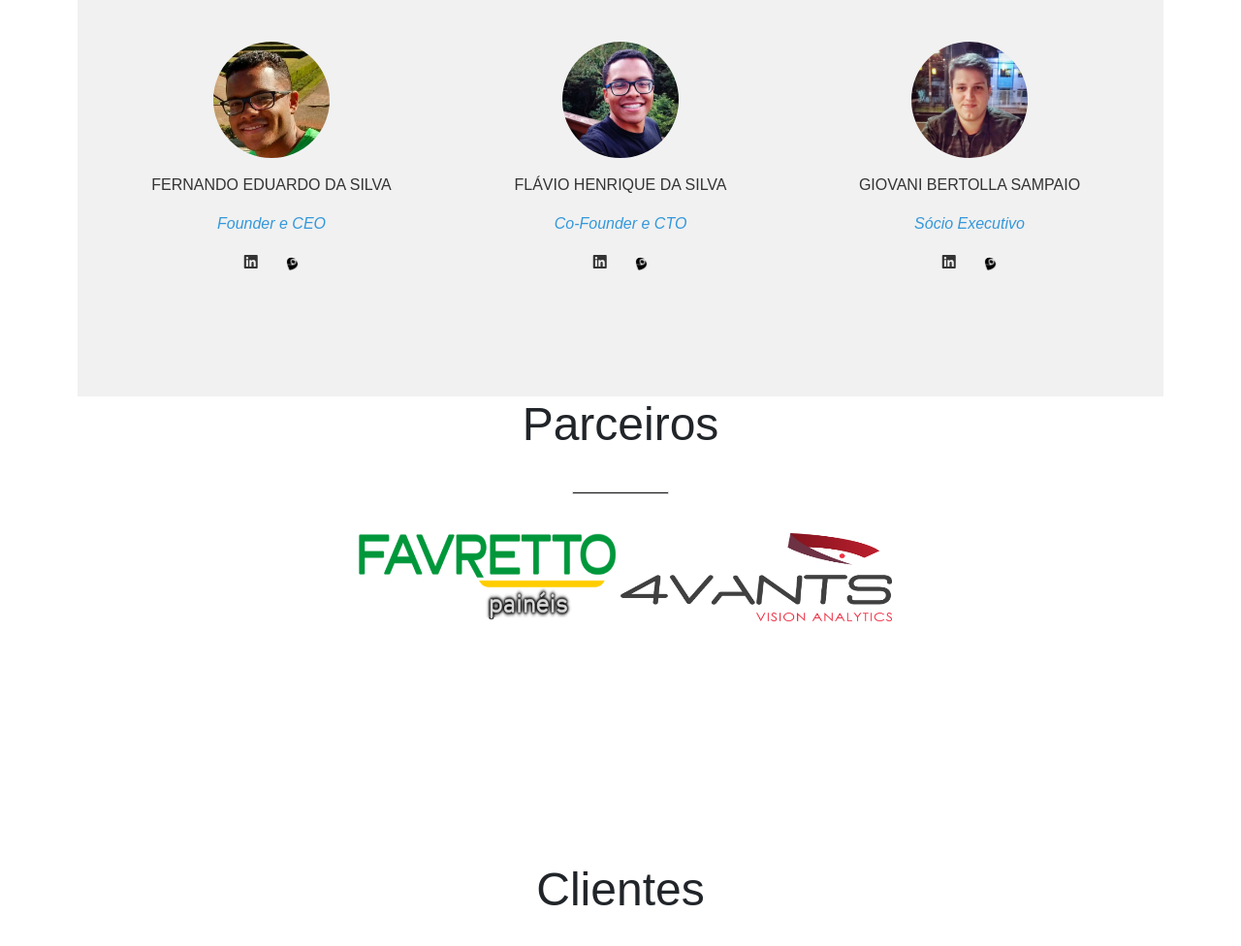
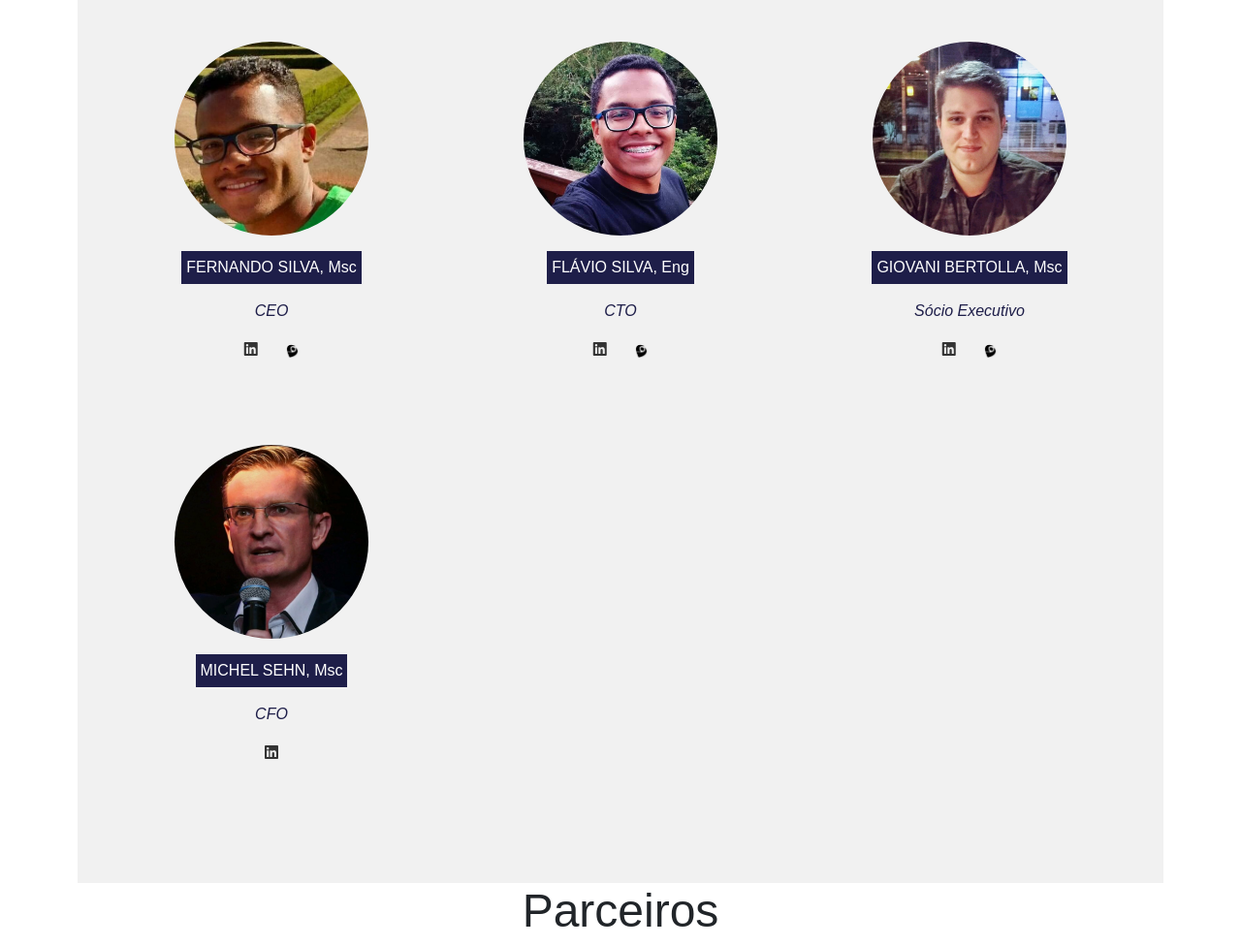
Before and after one commit to AlbertoAlfredo/EYEVISION-Web-Site, a plain HTML site: page index.html in a window 1280 px wide. Shown: the part 6080-7056 px from the top of the page at 97% size. Drawn offline with nearby package versions, Linux system fonts and the light colour scheme; animation ran at ten frames a second; files whose address does not match are found by name; a web font is replaced by a local one.

Commit message:
alteraçoes na equipe

```diff
--- a/css/team.css
+++ b/css/team.css
@@ -28,21 +28,26 @@
   padding: 40px 0;
   transition: 0.4s;
 }
-.pe:hover {
+/* .pe:hover {
   background: #ddd;
-}
+} */
 .pe img {
-  width: 120px;
-  height: 120px;
+  width: 200px;
+  height: 200px;
   border-radius: 50%;
 }
 .p-name {
-  margin: 16px 0;
-  text-transform: uppercase;
+  margin: 16px 20px;
+  padding: 5px;
+  background-color: rgb(30, 30, 73);
+  color: #fff;
+  border-style: none;
 }
 .p-des {
   font-style: italic;
-  color: #3498db;
+  color: rgb(30, 30, 73);
+
+
 }
 .p-sm {
   margin-top: 12px;
--- a/index.html
+++ b/index.html
@@ -63,18 +63,20 @@
       <div class="navbar-nav">
         <a class="nav-link" href="#inicio">Página Inicial</a>
         <a class="nav-link" href="#solucoes">Soluções</a>
-        <a class="nav-link" href="#demonstracao">Demonstração</a>
-        <a class="nav-link" href="./galeria.html">Galeria</a>
-        <a class="nav-link" href="https://eyevisionai.wordpress.com/">Blog Eventos</a>
+        <a class="nav-link" href="#demonstracao">Demo</a>
+        <a class="nav-link" href="#">Blog Eventos</a>
+        <a class="nav-link" href="#">Mídia</a>
+        <a class="nav-link" href="#">Notícias</a>
 
         <div class="dropdown">
           <button class="dropbtn"><span class="navbar-toggler-icon"></span></button>
           <div class="dropdown-content">
             <a href="#inicio">Página Inicial</a>
             <a href="#solucoes">Soluções</a>
-            <a href="#demonstracao">Demonstração</a>
-            <a href="./galeria.html">Galeria</a>
-            <a href="https://eyevisionai.wordpress.com/">Blog Eventos</a>
+            <a href="#demonstracao">Demo</a>
+            <a href="#">Blog Eventos</a>
+            <a href="#">Mídia</a>
+            <a href="#">Notícias</a>
           </div>
         </div>
 
@@ -283,9 +285,9 @@
             <!-- Fernando -->
             <div class="pers">
               <div class="pe">
-                <img src="assets/img/pessoas/fernando.jpg" alt="">
-                <div class="p-name">Fernando Eduardo da Silva</div>
-                <div class="p-des">Founder e CEO</div>
+                <img class="filtroPB" src="assets/img/pessoas/fernando.jpg" alt="">
+                <button class="p-name">FERNANDO SILVA, Msc</button>
+                <div class="p-des">CEO</div>
                 <div class="p-sm">
                   <a href="https://www.linkedin.com/in/fernando-eduardo-da-silva-183678a1/" target="_blank"><i
                       class="fab fa-linkedin"></i></a>
@@ -300,9 +302,9 @@
             <!-- Flavio -->
             <div class="pers">
               <div class="pe">
-                <img src="assets/img/pessoas/flavio.jpg" alt="">
-                <div class="p-name">Flávio Henrique da Silva</div>
-                <div class="p-des">Co-Founder e CTO</div>
+                <img class="filtroPB" src="assets/img/pessoas/flavio.jpg" alt="">
+                <button class="p-name">FLÁVIO SILVA, Eng</button>
+                <div class="p-des">CTO</div>
                 <div class="p-sm">
                   <a href="https://www.linkedin.com/in/flávio-henrique-da-silva-807841ba/" target="_blank"><i
                       class="fab fa-linkedin"></i></a>
@@ -316,8 +318,8 @@
             <!-- Giovani -->
             <div class="pers">
               <div class="pe">
-                <img src="assets/img/pessoas/giovani.jpeg" alt="">
-                <div class="p-name">Giovani Bertolla Sampaio</div>
+                <img class="filtroPB" src="assets/img/pessoas/giovani.jpeg" alt="">
+                <button class="p-name">GIOVANI BERTOLLA, Msc</button>
                 <div class="p-des">Sócio Executivo</div>
                 <div class="p-sm">
                   <a href="https://www.linkedin.com/in/giovani-bertolla-sampaio-28151131/" target="_blank"><i
@@ -329,21 +331,20 @@
               </div>
             </div>
 
-            <!-- Victor -->
-            <!-- <div class="pers">
-            <div class="pe">
-              <img src="assets/img/pessoas/victor.jpg" alt="">
-              <div class="p-name">Victor Galhardo Vela</div>
-              <div class="p-des">Sócio Executivo</div>
-              <div class="p-sm">
-                <a href="https://www.linkedin.com/in/victorgalhardovela/" target="_blank"><i
-                    class="fab fa-linkedin"></i></a>
-                <a href="http://lattes.cnpq.br/3118190368970080" target="_blank">
-                  <img src="assets/img/ico/lattes.png" alt="Smiley face" width="42" height="42">
-                </a>
+
+            <div class="pers">
+              <div class="pe">
+                <img class="filtroPB" src="assets/img/pessoas/michel.jpg" alt="">
+                <button class="p-name">MICHEL SEHN, Msc</button>
+                <div class="p-des">CFO</div>
+                <div class="p-sm">
+                  <a href="https://www.linkedin.com/in/michel-sehn-
+                  9941311b/" target="_blank"><i
+                      class="fab fa-linkedin"></i></a>
+                </div>
               </div>
             </div>
-          </div> -->
+
           </div>
         </div>
       </div>
--- a/style.css
+++ b/style.css
@@ -15,3 +15,10 @@ p, h1, h2, h3, h4{
 a, a:hover, a:link {
   text-decoration:none;
 }
+.filtroPB{
+  transition: .5s;
+}
+.filtroPB:hover{
+  transition: .5s;
+  filter: grayscale(90%);
+}
```
Also changed, not shown: assets/img/pessoas/MichelPB.png (added), assets/img/pessoas/victor.jpg (deleted), 3 other files.
